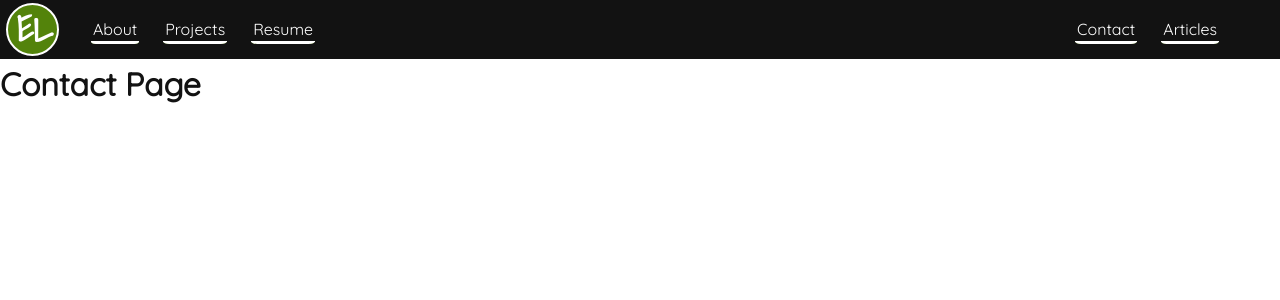
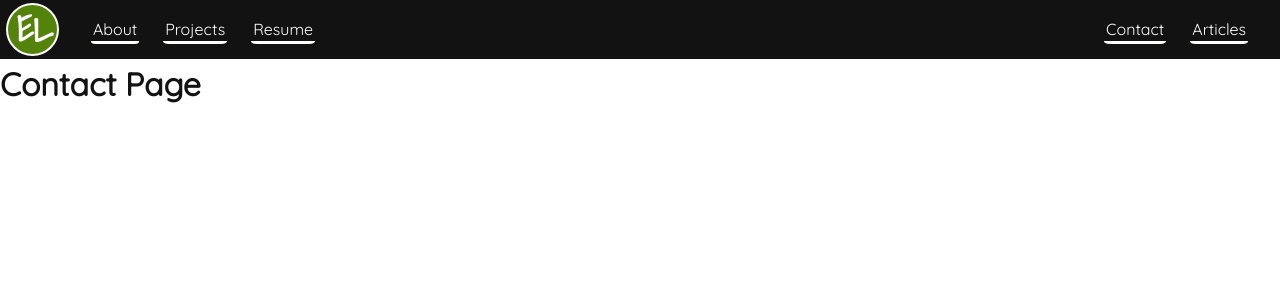
Before and after one commit to emersonlebleu/Resume_Website, a Django app: page /contact/ in a window 1280 px wide. Shown: the top 300 px of the page. Run offline with Django 4.2, Linux system fonts and the light colour scheme.

Commit message:
Align contact & articles to right.

```diff
--- a/src/Resume_Website/static/styles/base_nav.css
+++ b/src/Resume_Website/static/styles/base_nav.css
@@ -29,7 +29,7 @@ body{
     padding-right: 20px;
     margin-top: 6px;
     margin-bottom: 8px;
-    width: 90%;
+    flex-grow: 1;
 }
 
 .nav-li{
```
